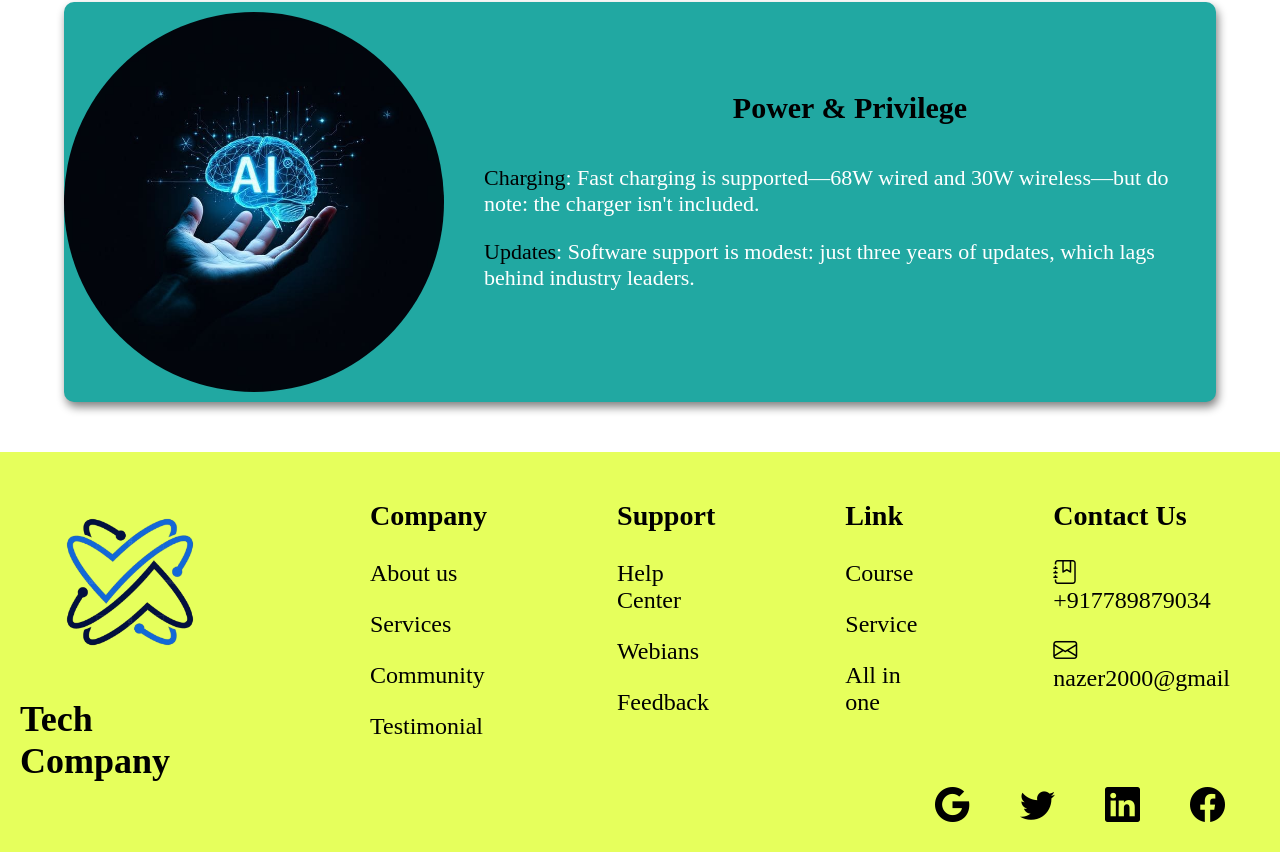
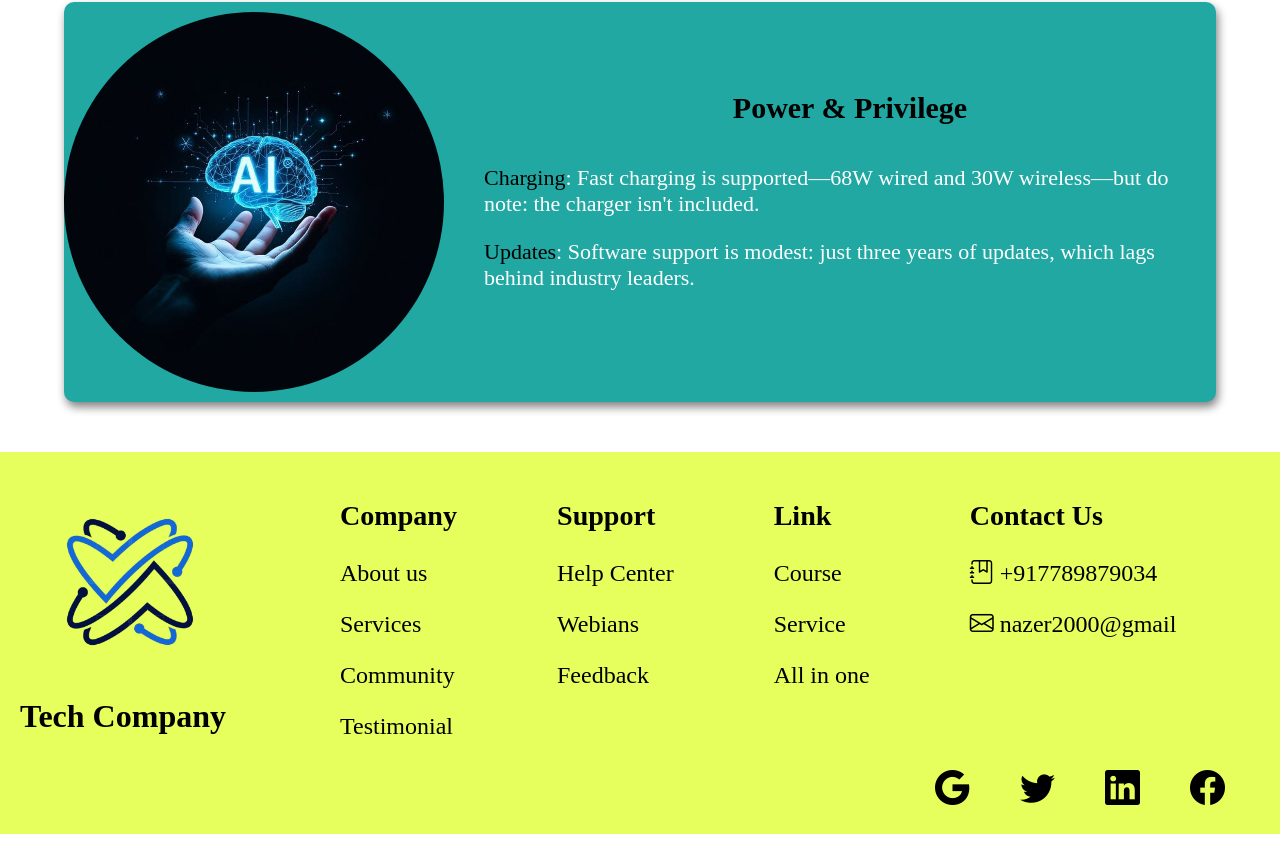
Before and after one commit to janufarosi/Tech-Products, a plain HTML site: page blog.html in a window 1280 px wide. Shown: the part 2092-2944 px from the top of the page. Drawn offline with nearby package versions, Linux system fonts and the light colour scheme; a web font is replaced by a local one.

Commit message:
Update tech.css

```diff
--- a/CSS/tech.css
+++ b/CSS/tech.css
@@ -1606,7 +1606,7 @@ footer{
 }
 .footer1{
     display: flex;
-    gap: 130px;
+    gap: 100px;
 }
 
 .ft1 img{
@@ -1614,7 +1614,7 @@ footer{
   height: 220px;
 }
 .ft1 h3{
-    font-size: 36px;
+    font-size: 32px;
     margin: 0;
     padding: 0;
 }
```
